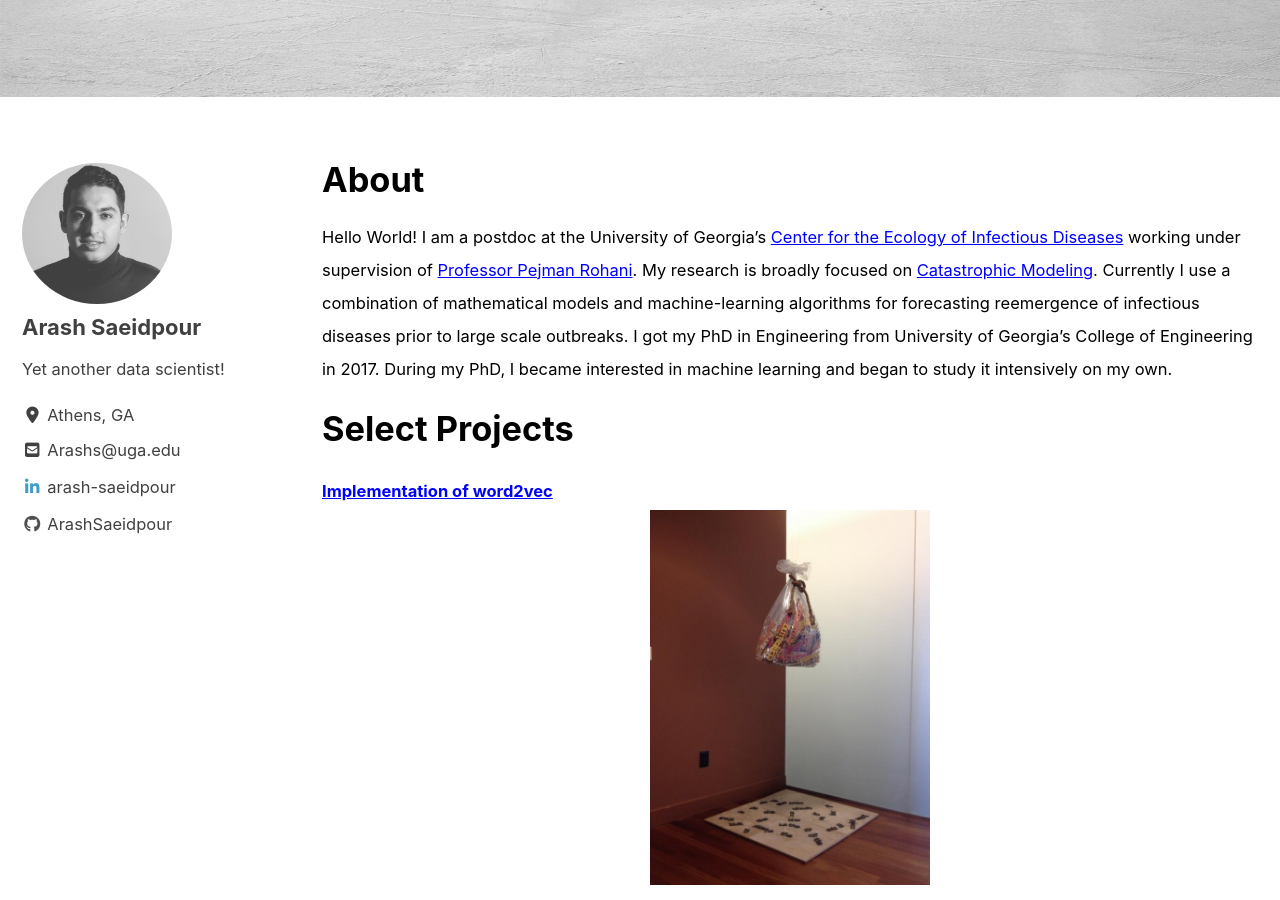
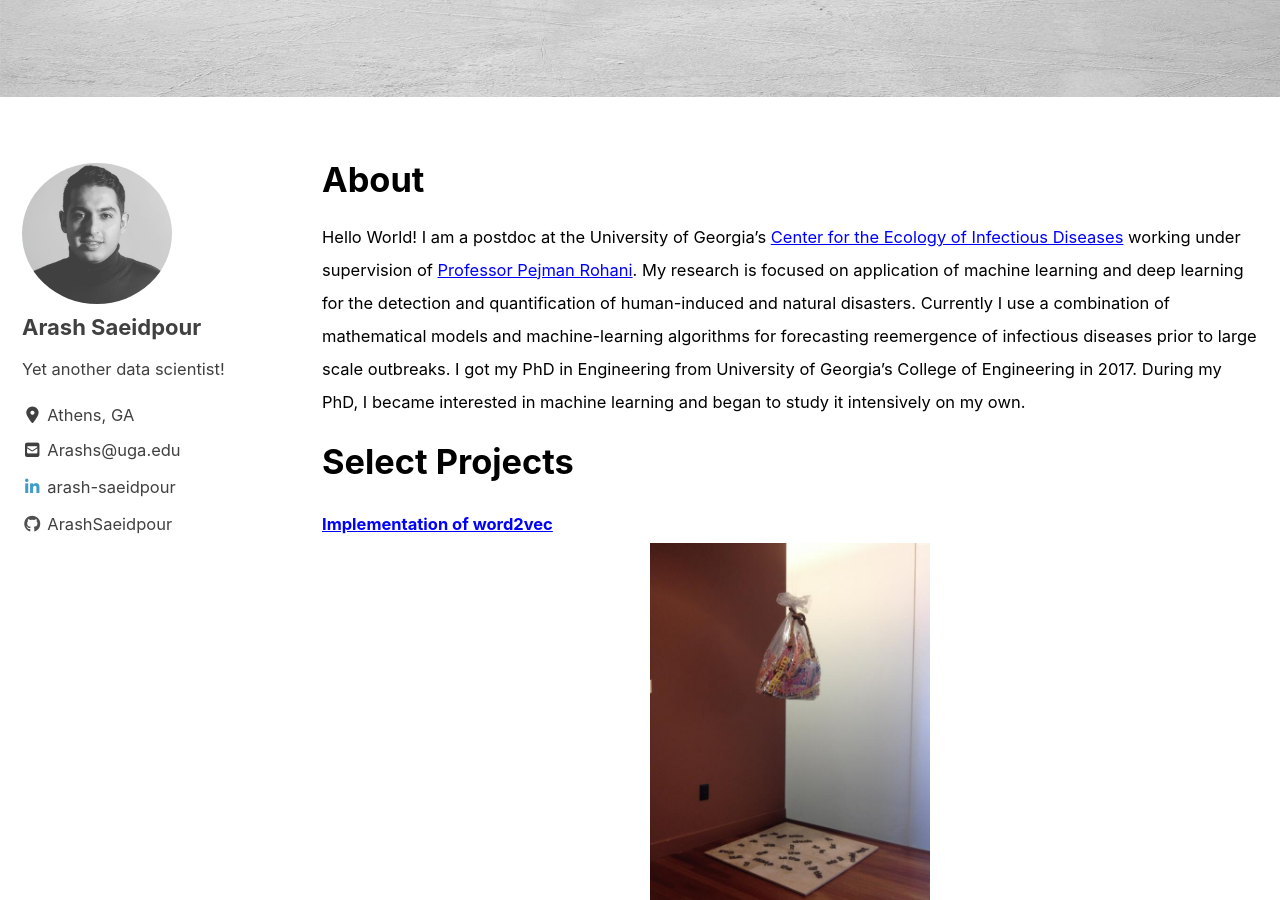
Before and after one commit to ArashSaeidpour/arashsaeidpour.github.io, a Jekyll site: the page built from index.md, in a window 1280 px wide and 900 px high, scrolled down 623 px. Built offline with Jekyll 4.4.1, drawn with Linux system fonts in a browser that asks for light colours; cached includes are drawn as plain includes; nearby versions of some CDN libraries.

Commit message:
About revised

```diff
--- a/index.md
+++ b/index.md
@@ -18,7 +18,7 @@ analytics:
 #last_modified_at:
 #toc: true
 ---
-<sub> Hello World! I am a postdoc at the University of Georgia's [Center for the Ecology of Infectious Diseases](http://ceid.uga.edu/) working under supervision of [Professor Pejman Rohani](http://rohanilab.ecology.uga.edu/). My research is broadly focused on [Catastrophic Modeling](https://en.wikipedia.org/wiki/Catastrophe_modeling). Currently I use a combination of mathematical models and machine-learning algorithms for forecasting reemergence of infectious diseases prior to large scale outbreaks. I got my PhD in Engineering from University of Georgia's College of Engineering in 2017. During my PhD, I became interested in machine learning and began to study it intensively on my own. <sub>
+<sub> Hello World! I am a postdoc at the University of Georgia's [Center for the Ecology of Infectious Diseases](http://ceid.uga.edu/) working under supervision of [Professor Pejman Rohani](http://rohanilab.ecology.uga.edu/). My research is focused on application of  machine learning  and deep learning for  the detection and quantification of human-induced and natural disasters. Currently I use a combination of mathematical models and machine-learning algorithms for forecasting reemergence of infectious diseases prior to large scale outbreaks. I got my PhD in Engineering from University of Georgia's College of Engineering in 2017. During my PhD, I became interested in machine learning and began to study it intensively on my own. <sub>
 
 
 # Select Projects
```
